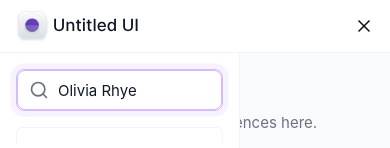
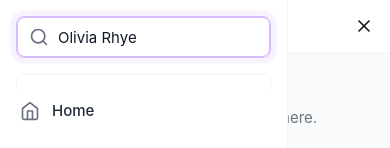
Before and after one commit to iwa-temmy/3line-medusa-app, a React (Vite) app: page /settings in a window 390 px wide. Shown: the top 148 px of the page. Built offline with nearby package versions, Linux system fonts and the light colour scheme; no server answers; a web font is replaced by a local one.

Commit message:
fix: mobile nav scroll and click issue resolved

```diff
--- a/src/components/ui/scroll-area.tsx
+++ b/src/components/ui/scroll-area.tsx
@@ -9,7 +9,7 @@ const ScrollArea = React.forwardRef<
 >(({ className, children, ...props }, ref) => (
   <ScrollAreaPrimitive.Root
     ref={ref}
-    className={cn("relative overflow-hidden", className)}
+    className={cn("relative overflow-auto", className)}
     {...props}
   >
     <ScrollAreaPrimitive.Viewport className="h-full w-full rounded-[inherit]">
--- a/src/components/ui/sidebar/index.tsx
+++ b/src/components/ui/sidebar/index.tsx
@@ -4,19 +4,30 @@ import { Menu } from "@/components/ui/sidebar/menu";
 import { Link } from "react-router-dom";
 import Input from "../input";
 import { Search } from "lucide-react";
+import React from "react";
 
-export function Sidebar({ sidebarOpen }: { sidebarOpen: boolean | undefined }) {
+export function Sidebar({
+  sidebarOpen,
+  setSidebarOpen,
+}: {
+  sidebarOpen: boolean | undefined;
+  setSidebarOpen: React.Dispatch<React.SetStateAction<boolean>>;
+}) {
   return (
     <aside
       className={cn(
-        "fixed top-13 md:top-0 left-0 z-20 h-[calc(100vh-52px)] md:h-screen bg-white w-[15rem]  md:translate-x-0 transition-[width] ease-in-out duration-300 border-r border-r-gray-100 md:w-80",
+        "fixed top-13 md:top-0 left-0 z-20 h-screen bg-white w-[18rem]  md:translate-x-0 transition-[width] ease-in-out duration-300 border-r border-r-gray-100 md:w-80",
         !sidebarOpen
           ? " -translate-x-96 opacity-0"
           : "translate-x-0 opacity-100",
       )}
     >
       <div className="relative h-full flex flex-col p-4 overflow-y-auto">
-        <Button className="hidden md:block mb-5 pl-0 outline-none" variant="link" asChild>
+        <Button
+          className="hidden md:block mb-5 pl-0 outline-none"
+          variant="link"
+          asChild
+        >
           <Link to="/dashboard">
             <img src="/assets/logo.svg" alt="Logo" className="h-8" />
           </Link>
@@ -27,7 +38,7 @@ export function Sidebar({ sidebarOpen }: { sidebarOpen: boolean | undefined }) {
           startAdornment={<Search className="size-5 stroke-gray-500" />}
           placeholder="Olivia Rhye"
         />
-        <Menu />
+        <Menu setSidebarOpen={setSidebarOpen} />
       </div>
     </aside>
   );
--- a/src/components/ui/sidebar/menu.tsx
+++ b/src/components/ui/sidebar/menu.tsx
@@ -7,9 +7,19 @@ import { Avatar, AvatarFallback, AvatarImage } from "../avatar";
 import { LogOut } from "lucide-react";
 import { cn } from "@/lib/utils";
 
-export function Menu() {
+export function Menu({
+  setSidebarOpen,
+}: {
+  setSidebarOpen: React.Dispatch<React.SetStateAction<boolean>>;
+}) {
   const pathname = useLocation();
   const menuList = getMenuList(pathname?.pathname);
+
+  function handleMobileClose() {
+    if (window.innerWidth < 768) {
+      setSidebarOpen(false);
+    }
+  }
 
   return (
     <ScrollArea className="[&>div>div[style]]:!block">
@@ -19,7 +29,10 @@ export function Menu() {
           {menuList.map(
             ({ href, key, label, icon: Icon, isDivider, active }) => {
               return isDivider ? (
-                <li key={key} className="border-x border-x-gray-100 text-base w-full px-3">
+                <li
+                  key={key}
+                  className="border-x border-x-gray-100 text-base w-full px-3"
+                >
                   {label}
                 </li>
               ) : (
@@ -29,6 +42,7 @@ export function Menu() {
                       "flex items-center gap-3 py-2.5",
                       active && "bg-gray-50",
                     )}
+                    onClick={handleMobileClose}
                     to={href as string}
                   >
                     <Icon className="size-5 stroke-gray-500" />
@@ -57,7 +71,9 @@ export function Menu() {
               className="w-full rounded-lg h-36 object-cover"
             />
             <div className="space-x-4">
-              <button className="text-gray-500 font-medium text-sm">Dismiss</button>
+              <button className="text-gray-500 font-medium text-sm">
+                Dismiss
+              </button>
               <button className="text-primary-700 font-medium text-sm">
                 What&apos;s new?
               </button>
--- a/src/components/ui/sidebar/mobile-navigation.tsx
+++ b/src/components/ui/sidebar/mobile-navigation.tsx
@@ -10,7 +10,7 @@ const MobileNavigation = ({
   setSideBarOpen: (open: boolean) => void;
 }) => {
   return (
-    <nav className="w-full flex justify-between items-center py-2 px-4 sticky border-b border-b-gray-100 md:hidden">
+    <nav className="w-full bg-white flex justify-between items-center py-2 px-4 fixed border-b border-b-gray-100 md:hidden">
       <span className="flex items-center gap-2">
         <img src="/assets/logo.svg" alt="Logo" className="h-8" />
       </span>
--- a/src/protected-layout.tsx
+++ b/src/protected-layout.tsx
@@ -23,14 +23,14 @@ const ProtectedLayout = ({
   }, []);
 
   return (
-    <div>
+    <div className="overflow-hidden">
       <MobileNavigation
         sidebarOpen={sidebarOpen}
         setSideBarOpen={setSidebarOpen}
       />
-      <Sidebar sidebarOpen={sidebarOpen} />
+      <Sidebar sidebarOpen={sidebarOpen} setSidebarOpen={setSidebarOpen} />
       <main
-        className={`bg-gray-50 lg:ml-80 h-screen overflow-y-auto px-6 ${className}`}
+        className={`bg-gray-50 pt-12 md:pt-0 lg:ml-80 h-screen overflow-y-auto px-6 ${className}`}
       >
         {children}
       </main>
```
